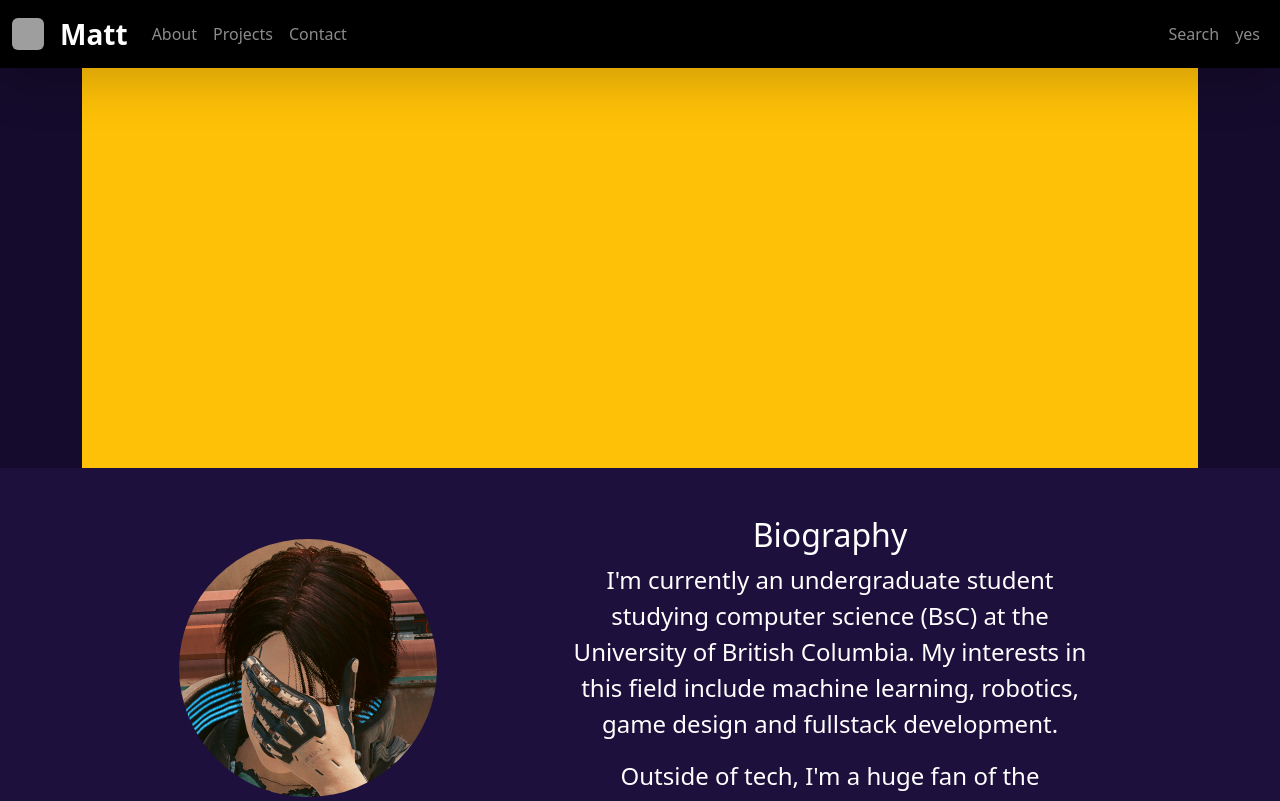
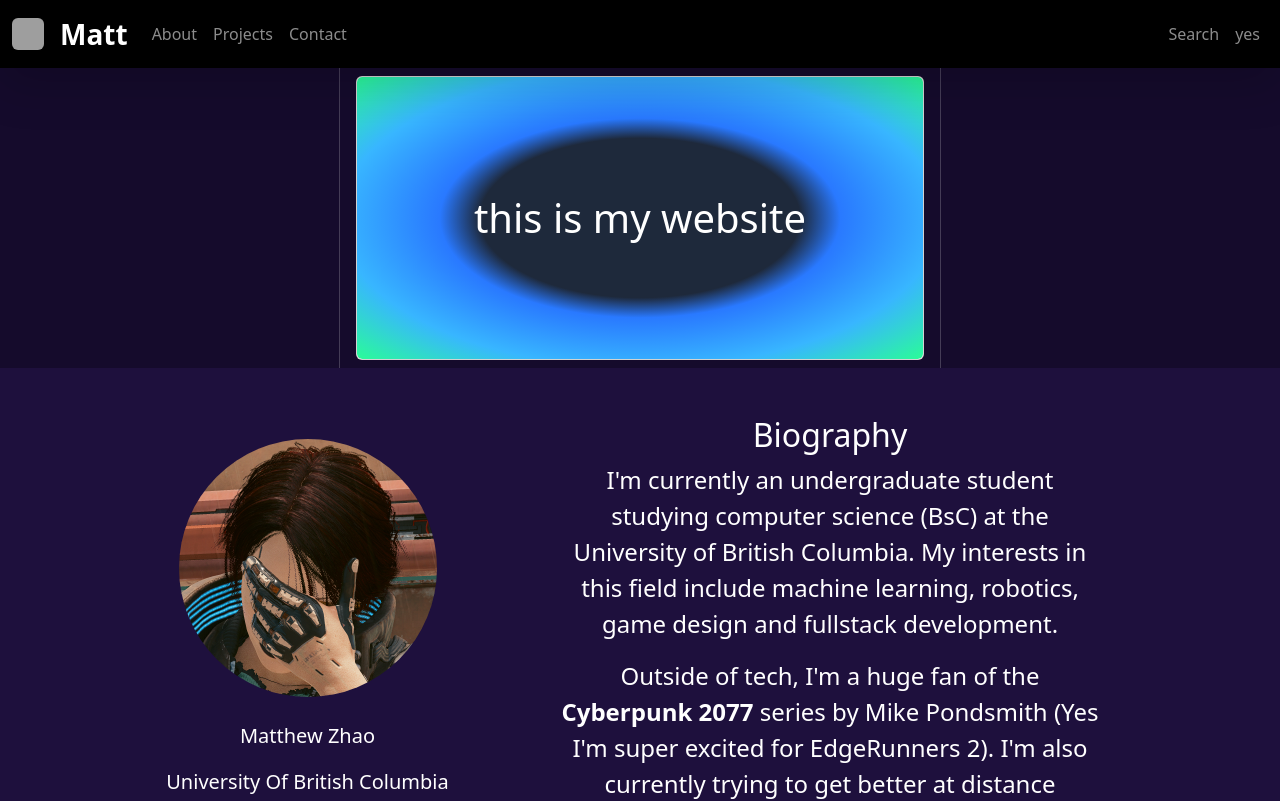
Before and after one commit to Matthewz43/MattsWebsite, a React (Vite) app: page /#/ in a window 1280 px wide. Shown: the top 801 px of the page. Built offline with nearby package versions, Linux system fonts and the light colour scheme; grey boxes are pictures that could not be loaded.

Commit message:
Added intro card

```diff
--- a/src/components/AboutPage.tsx
+++ b/src/components/AboutPage.tsx
@@ -2,8 +2,7 @@ import React from "react";
 import MySummary from "./AboutPage/Biography"
 import ProjectsContainer from "./AboutPage/Projects";
 import ContactSection from "./AboutPage/ContactMe"
-import IntroThing from "./AboutPage/IntroThing"
-
+import InteractiveCard from "./AboutPage/interactive-card-react";
 
 interface SectionProps {
   color: string;
@@ -48,7 +47,7 @@ const ExampleItem: React.FC<SectionProps> = ({ color, children }) => {
         The Bootstrap "container" class is used here to constrain the inner content's
         width, which is the most common Bootstrap pattern.
       */}
-      <div className="container text-white text-center">{children}</div>
+      <section className="container text-white text-center">{children}</section>
     </div>
   );
 };
@@ -62,7 +61,7 @@ const AboutPage = () => {
       {" "}
       {/* add mt-5 for margin */}
       <Section color="my-custom-dark-three">
-        <IntroThing/>
+          <InteractiveCard/>
       </Section>
       <Section color="my-custom-dark-two">
         <MySummary></MySummary>
@@ -70,17 +69,17 @@ const AboutPage = () => {
       <Section color="my-custom-dark-three">
         <ProjectsContainer />
       </Section>
-      <Section color = "my-custom-dark-two">
+      <Section color="my-custom-dark-two">
         <ContactSection></ContactSection>
       </Section>
       <Section color="my-custom-dark-three">
         <ExampleItem color="bg-transparent">
-          <div className = "box2">
-          <h2 className="fs-2 fw-bold mb-4">Welcome to Section One</h2>
-          <p className="fs-5">
-            This section's height will grow to fit this paragraph and any other
-            content you add. Try adding more text or images to see it expand.
-          </p>
+          <div className="box2">
+            <h2 className="fs-2 fw-bold mb-4">Welcome to Section One</h2>
+            <p className="fs-5">
+              This section's height will grow to fit this paragraph and any other
+              content you add. Try adding more text or images to see it expand.
+            </p>
           </div>
         </ExampleItem>
       </Section>
--- a/src/components/AboutPage/ContactMe.tsx
+++ b/src/components/AboutPage/ContactMe.tsx
@@ -16,9 +16,11 @@ function ContactItem({ SocialMedia, linkToSocial }: ContactInformation) {
   }
   return (
 
-    <div className="hover-underline  mt-3 rounded py-3 btn btn-secondary " onClick = {redirectedToLink}>
+    <div className="hover-underline  mt-3 rounded py-3 btn btn-dark " onClick = {redirectedToLink}>
 
         <h2>{SocialMedia}</h2>
+
+
 
 
     </div>
@@ -33,6 +35,11 @@ function ContactSection() {
 
   const exampleMedia = {
     SocialMedia: "SilkSongingIt",
+    linkToSocial: "https://store.steampowered.com/app/1030300/Hollow_Knight_Silksong/",
+  }
+
+  const emailAddress = {
+    SocialMedia: "Email",
     linkToSocial: "https://store.steampowered.com/app/1030300/Hollow_Knight_Silksong/",
   }
 
--- a/src/components/AboutPage/IntroThing.tsx
+++ b/src/components/AboutPage/IntroThing.tsx
@@ -53,6 +53,7 @@ function IntroThing() {
         <section ref ={myElementRef} id="intro" className="container bg-warning text-break introbox">
             {/* 6. Render the state variable */}
             <p className = "card-letters">{randomText}</p>
+            <div className = "container"> This should be on top of an element</div>
 
         </section>
     );
--- /dev/null
+++ b/src/components/AboutPage/interactive-card-react.tsx
@@ -0,0 +1,77 @@
+import React, { useState } from 'react';
+import '../../styles/introCard.css'
+
+interface MousePosition {
+  x: number;
+  y: number;
+}
+
+const InteractiveCard: React.FC = () => {
+  const [mousePosition, setMousePosition] = useState<MousePosition>({ x: 0, y: 0 });
+  const [randomText, setRandomText] = useState<string>('');
+
+  const chars = "abcdefghijklmnopqrstuvwxyzABCDEFGHIJKLMNOPQRSTUVWXYZ0123456789";
+
+  const randomChar = (): string => chars[Math.floor(Math.random() * (chars.length - 1))];
+
+  const randomString = (length: number): string =>
+    Array.from(Array(length)).map(randomChar).join("");
+
+  const handleMouseMove = (e: React.MouseEvent<HTMLDivElement>): void => {
+    const rect = e.currentTarget.getBoundingClientRect();
+    const x = e.clientX - rect.left;
+    const y = e.clientY - rect.top;
+
+    setMousePosition({ x, y });
+    setRandomText(randomString(15000));
+  };
+
+  const handleTouchMove = (e: React.TouchEvent<HTMLDivElement>): void => {
+    const rect = e.currentTarget.getBoundingClientRect();
+    const touch = e.touches[0];
+    const x = touch.clientX - rect.left;
+    const y = touch.clientY - rect.top;
+
+    setMousePosition({ x, y });
+    setRandomText(randomString(1500));
+  };
+
+  return (
+    <div className="interactive-card-container">
+      <div className="card-track">
+        <div className="card-wrapper">
+          <div
+            className="card"
+            onMouseMove={handleMouseMove}
+            onTouchMove={handleTouchMove}
+          >
+            <div className="card-image">
+              <h1>this is my website</h1>
+
+
+
+            </div>
+            <div className="card-gradient"></div>
+            <div
+              className="card-letters"
+              style={{
+                '--x': `${mousePosition.x}px`,
+                '--y': `${mousePosition.y}px`,
+              } as React.CSSProperties}
+            >
+              {randomText}
+            </div>
+            <div className="card-corners">
+              <span className="card-corner"></span>
+              <span className="card-corner"></span>
+              <span className="card-corner"></span>
+              <span className="card-corner"></span>
+            </div>
+          </div>
+        </div>
+      </div>
+    </div>
+  );
+};
+
+export default InteractiveCard;
--- a/src/styles/introCard.css
+++ b/src/styles/introCard.css
@@ -1,29 +1,27 @@
 :root {
   --background-rgb: 2 6 23;
   --background-light-rgb: 30 41 59;
-
   --border-rgb: 255 255 255;
   --border: 1px solid rgb(var(--border-rgb) / 20%);
-
   --hyperplexed-main-rgb: 41 121 255;
   --hyperplexed-main-light-rgb: 56 182 255;
   --hyperplexed-secondary-rgb: 42 252 152;
-
   --card-size: 480px;
+  --card-size: 75vmin;
   --font-size: 0.8rem;
   --logo-size: calc(var(--card-size) * 0.3);
+  --fuckass-aspect-ratio: 2;
 }
 
-body {
-  background: rgb(var(--background-rgb));
-  height: 100vh;
+.interactive-card-container {
+
   display: flex;
   justify-content: center;
   overflow: hidden;
   font-family: 'Noto Sans', sans-serif;
 }
 
-* {
+.interactive-card-container * {
   box-sizing: border-box;
   margin: 0;
   padding: 0;
@@ -32,6 +30,8 @@ body {
 .card-track {
   height: 100%;
   width: var(--card-size);
+  /*width: 50vmin;*/
+  aspect-ratio: var(--fuckass-aspect-ratio);
   display: flex;
   align-items: center;
   position: relative;
@@ -46,7 +46,7 @@ body {
   display: flex;
   align-items: center;
   justify-content: center;
-  aspect-ratio: 1;
+  aspect-ratio: var(--fuckass-aspect-ratio);
   position: relative;
   margin: 1rem;
   border-radius: 2rem;
@@ -60,10 +60,8 @@ body {
   justify-content: center;
   position: relative;
   z-index: 4;
-}
-
-.card-image > img {
-  width: var(--logo-size);
+  font-size: 4rem;
+  color: white;
 }
 
 .card-gradient {
@@ -101,6 +99,12 @@ body {
     rgb(255 255 255 / 25%),
     transparent
   );
+  mask-image: radial-gradient(
+    calc(var(--card-size) * 0.8) circle at var(--x) var(--y),
+    rgb(255 255 255) 20%,
+    rgb(255 255 255 / 25%),
+    transparent
+  );
   scale: 1.03;
 }
 
@@ -108,17 +112,53 @@ body {
   opacity: 1;
 }
 
-@media(max-width: 600px) {
-  :root {
-    --card-size: 340px;
-  }
-
-  .card {
-    border-radius: 1rem;
-  }
+.card-corners {
+  height: 100%;
+  width: 100%;
+  position: absolute;
+  left: 0px;
+  top: 0px;
+  z-index: 3;
+  pointer-events: none;
 }
 
-/* -- Extra Styles -- */
+.card-corner {
+  display: block;
+  height: 9px;
+  width: 1px;
+  position: absolute;
+  background-color: white;
+}
+
+.card-corner:after {
+  content: "";
+  width: 9px;
+  height: 1px;
+  position: absolute;
+  left: -4px;
+  top: 4px;
+  background-color: white;
+}
+
+.card-corner:nth-child(1) {
+  left: -1px;
+  top: -5px;
+}
+
+.card-corner:nth-child(2) {
+  right: -1px;
+  top: -5px;
+}
+
+.card-corner:nth-child(3) {
+  right: -1px;
+  bottom: -5px;
+}
+
+.card-corner:nth-child(4) {
+  left: -1px;
+  bottom: -5px;
+}
 
 .card-track:before,
 .card-track:after {
@@ -127,7 +167,7 @@ body {
   width: 1px;
   position: absolute;
   top: 50%;
-  translate: 0% -50%;
+  transform: translateY(-50%);
 }
 
 .card-track:before {
@@ -146,7 +186,7 @@ body {
   width: 100vw;
   position: absolute;
   left: 50%;
-  translate: -50%;
+  transform: translateX(-50%);
 }
 
 .card-wrapper:before {
@@ -159,105 +199,12 @@ body {
   border-bottom: var(--border);
 }
 
-.card-corners {
-  height: 100%;
-  width: 100%;
-  position: absolute;
-  left: 0px;
-  top: 0px;
-  z-index: 3;
-  pointer-events: none;
+@media(max-width: 600px) {
+  :root {
+    --card-size: 340px;
+  }
+
+  .card {
+    border-radius: 1rem;
+  }
 }
-
-.card-corners > .card-corner {
-  display: block;
-  height: 9px;
-  width: 1px;
-  position: absolute;
-  background-color: white;
-}
-
-.card-corners > .card-corner:after {
-  content: "";
-  width: 9px;
-  height: 1px;
-  position: absolute;
-  left: -4px;
-  top: 4px;
-  background-color: white;
-}
-
-.card-corners > .card-corner:nth-child(1) {
-  left: -1px;
-  top: -5px;
-}
-
-.card-corners > .card-corner:nth-child(2) {
-  right: -1px;
-  top: -5px;
-}
-
-.card-corners > .card-corner:nth-child(3) {
-  right: -1px;
-  bottom: -5px;
-}
-
-.card-corners > .card-corner:nth-child(4) {
-  left: -1px;
-  bottom: -5px;
-}
-
-/* -- Links -- */
-
-#links {
-  display: flex;
-  flex-direction: column;
-  gap: 0.5rem;
-  position: absolute;
-  bottom: 0px;
-  left: 0px;
-  z-index: 100;
-  padding: 1rem;
-}
-
-.meta-link {
-  display: flex;
-  align-items: center;
-  gap: 0.5rem;
-}
-
-.meta-link > :is(span, a) {
-  font-family: "Rubik", sans-serif;
-  font-size: 1.25rem;
-  color: white;
-}
-
-.meta-link > .label {
-  text-align: right;
-}
-
-.meta-link > a {
-  text-decoration: none;
-  outline: none;
-}
-
-.meta-link > a.source {
-  color: rgb(94, 106, 210);
-}
-
-.meta-link > a:is(:hover, :focus) > i {
-  color: white;
-}
-
-.meta-link > a.youtube {
-  color: rgb(239, 83, 80);
-}
-
-.meta-link > a.youtube > i {
-  padding-top: 0.2rem;
-}
-
-.meta-link > a > i {
-  height: 1rem;
-  line-height: 1rem;
-}
```
